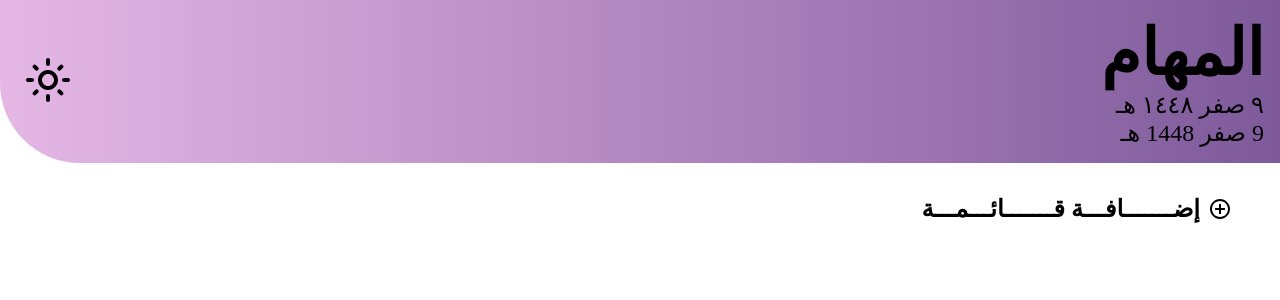
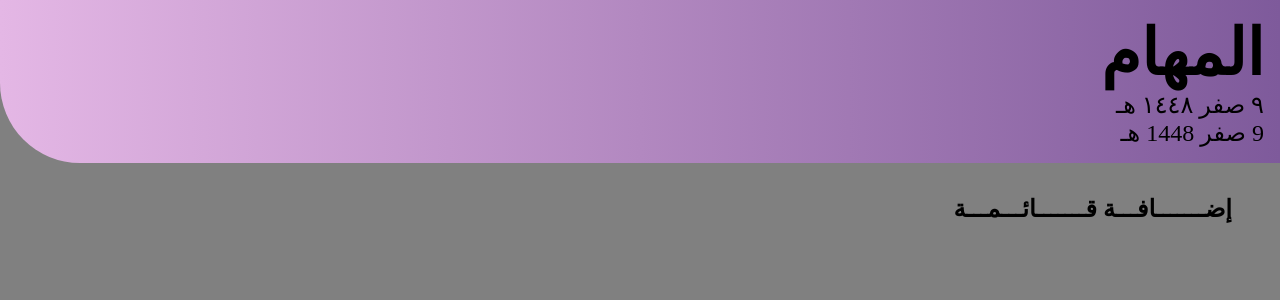
Before and after one commit to ZCodingSpace/ToDoListRv01, a React (Create React App) app: page / in a window 1280 px wide. Shown: the top 300 px of the page. Built offline with nearby package versions, Linux system fonts and the light colour scheme; a web font is replaced by a local one.

Commit message:
Remove all MUIs

```diff
--- a/package.json
+++ b/package.json
@@ -3,10 +3,6 @@
   "version": "0.1.0",
   "private": true,
   "dependencies": {
-    "@emotion/react": "^11.14.0",
-    "@emotion/styled": "^11.14.1",
-    "@mui/icons-material": "^9.2.0",
-    "@mui/material": "^9.2.0",
     "@testing-library/dom": "^10.4.1",
     "@testing-library/jest-dom": "^6.9.1",
     "@testing-library/react": "^16.3.2",
--- a/src/App.js
+++ b/src/App.js
@@ -2,13 +2,15 @@ import "./App.css";
 import { ThemeProvider } from "./ContextProvider";
 import HeaderSection from "./HeaderSection";
 import MainLlistsCreator from "./MainListsCreator";
+import ListCategory from "./ToDos/ListCategory";
 
 function App() {
   return (
     <ThemeProvider>
-      <div dir="rtl" className="app">
+      <div dir="rtl" className="app" style={{ backgroundColor: "gray" }}>
         <HeaderSection />
         <MainLlistsCreator />
+        <ListCategory />
       </div>
     </ThemeProvider>
   );
--- a/src/HeaderSection.js
+++ b/src/HeaderSection.js
@@ -1,12 +1,11 @@
 import "./HeaderSection.css";
 import { useContext } from "react";
-import LightModeIcon from "@mui/icons-material/LightModeOutlined";
-import DarkModeIcon from "@mui/icons-material/DarkModeOutlined";
+// import LightModeIcon from "@mui/icons-material/LightModeOutlined";
+// import DarkModeIcon from "@mui/icons-material/DarkModeOutlined";
 import { ThemeContext } from "./CustomContext";
 
 export default function HeaderSection() {
   const { theme, changeTheme } = useContext(ThemeContext);
-  console.log(theme);
 
   const hijriDateFormatter = new Intl.DateTimeFormat("ar-SA-u-ca-islamic", {
     year: "numeric",
@@ -40,22 +39,10 @@ export default function HeaderSection() {
         <div>
           <div className="center theme-container">
             <div className={`${theme.light}`} onClick={changeTheme}>
-              <LightModeIcon
-                sx={{
-                  "@media (min-width: 767px)": {
-                    fontSize: "3rem",
-                  },
-                }}
-              />
+
             </div>
             <div className={`${theme.dark}`} onClick={changeTheme}>
-              <DarkModeIcon
-                sx={{
-                  "@media (min-width: 767px)": {
-                    fontSize: "3rem",
-                  },
-                }}
-              />
+
             </div>
           </div>
         </div>
--- a/src/MainListsCreator.js
+++ b/src/MainListsCreator.js
@@ -1,11 +1,9 @@
-import AddCircleOutlineOutlinedIcon from "@mui/icons-material/AddCircleOutlineOutlined";
 import "./MainListsCreator.css";
 
 export default function MainLlistsCreator() {
   return (
     <div className="add-list-row">
       <div className="add-list-button-container center">
-        <AddCircleOutlineOutlinedIcon />
         <h2 className="add-list-title">إضـــــــافـــة قـــــــائـــمـــة</h2>
       </div>
     </div>
--- /dev/null
+++ b/src/ToDos/CheckboxList.js
@@ -0,0 +1,5 @@
+import "./ListsStyles.css";
+
+export default function CheckboxList() {
+  return <></>;
+}
--- /dev/null
+++ b/src/ToDos/ListCategory.js
@@ -0,0 +1,15 @@
+// import { useId } from "react";
+import "./ListsStyles.css";
+// import CheckboxList from "./CheckboxList";
+
+export default function AccordionTransition() {
+  // const id = useId();
+
+  return (
+    <div className="accordions-main-container center">
+      <div className="accordions-container">
+
+      </div>
+    </div>
+  );
+}
--- /dev/null
+++ b/src/ToDos/ListsStyles.css
@@ -0,0 +1,15 @@
+
+.accordions-main-container{
+
+    /* background-color: aquamarine; */
+}
+
+.accordions-container{
+    width: 85vw;
+
+    /* background-color: red; */
+}
+
+.completed-task{
+    text-decoration: line-through;
+}
--- a/src/index.js
+++ b/src/index.js
@@ -2,7 +2,6 @@ import React from 'react';
 import ReactDOM from 'react-dom/client';
 import './index.css';
 import App from './App';
-import reportWebVitals from './reportWebVitals';
 
 const root = ReactDOM.createRoot(document.getElementById('root'));
 root.render(
@@ -10,8 +9,3 @@ root.render(
     <App />
   </React.StrictMode>
 );
-
-// If you want to start measuring performance in your app, pass a function
-// to log results (for example: reportWebVitals(console.log))
-// or send to an analytics endpoint. Learn more: https://bit.ly/CRA-vitals
-reportWebVitals();
--- a/src/reportWebVitals.js
+++ /dev/null
@@ -1,13 +0,0 @@
-const reportWebVitals = onPerfEntry => {
-  if (onPerfEntry && onPerfEntry instanceof Function) {
-    import('web-vitals').then(({ getCLS, getFID, getFCP, getLCP, getTTFB }) => {
-      getCLS(onPerfEntry);
-      getFID(onPerfEntry);
-      getFCP(onPerfEntry);
-      getLCP(onPerfEntry);
-      getTTFB(onPerfEntry);
-    });
-  }
-};
-
-export default reportWebVitals;
```
Also changed, not shown: src/setupTests.js (deleted, +0 -5 lines), public/manifest.json (deleted), public/robots.txt (deleted), 2 other files (tests, documents, lock files or other folders).
